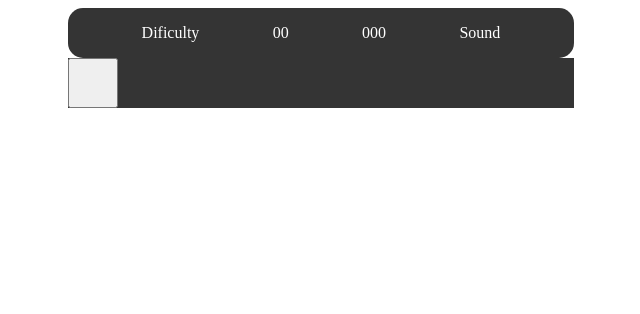
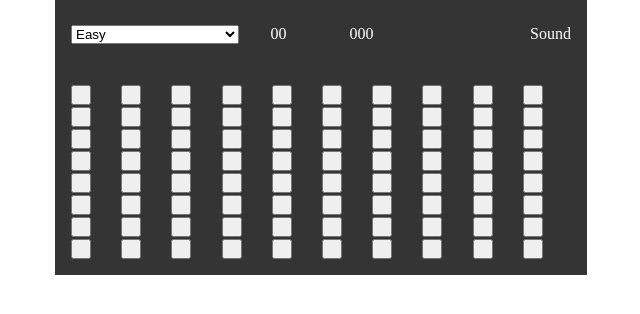
Before and after one commit to OctaviusFarrel/CreateMinesweeper, a plain HTML site: page index.html in a window 1280 px wide. Shown: the whole page, without its empty margins (319-959 px from the left). Drawn offline with Linux system fonts and the light colour scheme.

Commit message:
feat(Adding script into html)

```diff
--- a/index.html
+++ b/index.html
@@ -5,22 +5,23 @@
     <meta http-equiv="X-UA-Compatible" content="IE=edge" />
     <meta name="viewport" content="width=device-width, initial-scale=1.0" />
     <link rel="stylesheet" href="style.css" />
-
+    <script src="script.js" defer></script>
     <title>Minesweeper</title>
   </head>
   <body>
     <header>
-      <div class="container-flex">
-        <div class="div1">
-          <p>Dificulty</p>
-          <p class="bomb-navbar">00</p>
-          <p class="timer-navbar">000</p>
-          <p>Sound</p>
-        </div>
-      </div>
+        <select name="difficulty" id="difficulty">
+            <option value="easy">Easy</option>
+            <option value="medium">Medium</option>
+            <option value="hard">Hard</option>
+        </select>
+            <div class="detail-game">
+              <p id="bomb">00</p>
+              <p id="timer">000</p>
+            </div>
+        <p>Sound</p>
     </header>
     <main>
-      <button></button>
     </main>
   </body>
 </html>
--- a/script.js
+++ b/script.js
@@ -6,23 +6,31 @@ const difficulties = [
     [24, 20, 99]
 ];
 
-const [widthTiles, heightTiles, manyMines] = difficulties[Math.floor(Math.random()*3)];
+function initialize(difficulty) {
+    tiles.forEach(element => {
+        element.remove();
+    });
+
+    const [widthTiles, heightTiles, manyMines] = difficulties[difficulty];
+
+    const main = document.getElementsByTagName('main')[0];
+    main.style.gridTemplateColumns = `repeat(${widthTiles}, 1fr)`;
 
     const largeTiles = widthTiles * heightTiles;
 
     const baseElement = document.createElement('button');
     const clickEvent = (e) => {
-    e.target.remove();
+        e.target.innerHTML = ":)";
     };
 
     const gameOverEvent = (e) => {
-    console.log("Game Over");
+        e.target.innerHTML = ":(";
     };
 
     for (let index = 0; index < largeTiles; index++) {
         const currentElement = baseElement.cloneNode(false);
         currentElement.onclick = clickEvent;
-    document.getElementsByTagName('body')[0].appendChild(currentElement);
+        main.appendChild(currentElement);
         tiles.push(currentElement);
     }
 
@@ -36,5 +44,19 @@ for (let i = 0; i < manyMines; ) {
         tile.onclick = gameOverEvent;
         i++;
     }
+}
 
-console.log(mineTiles);
+initialize(0);
+
+document.getElementById('difficulty').onchange = e => {
+    initialize(e.target.selectedIndex);
+}
+
+let options = document.getElementsByTagName('option');
+
+for (let index = 0; index < options.length; index++) {
+    options[index].onclick = e => {
+        initialize(index);
+        console.log(`Clicked at index: ${index}`);
+    }
+}
--- a/style.css
+++ b/style.css
@@ -1,3 +1,8 @@
+* {
+  margin: 0;
+  padding: 0;
+}
+
 /* .wrapper {
   display: grid;
   grid-template-columns: repeat(3, 1fr);
@@ -45,30 +50,62 @@
   color: #343434;
 }
 
-.div1 {
+/* .div1 {
   display: flex;
   flex: 1;
-  justify-content: space-evenly;
+  justify-content: space-between;
+  padding: 0 16px;
   color: white;
   border-radius: 15px;
   background-color: #343434;
+} */
+
+header {
+  display: flex;
+  justify-content: space-between;
+  padding: 25px 16px;
+  color: white;
+  background-color: #343434;
+  margin: auto;
+  width: 500px;
 }
 
-.bomb-navbar {
+header > * {
+  flex: 1;
 }
 
-.timer-navbar {
+header > p {
+  text-align: end;
+}
+
+.detail-game {
+  display: flex;
+  flex: 1;
+  justify-content: space-around;
 }
 
 main {
   display: grid;
-  gap: 20px;
-  width: 40%;
+  width: 500px;
+  gap: 2px;
   margin: auto;
   background-color: #343434;
+  padding: 16px;
 }
 
 button {
-  width: 50px;
-  height: 50px;
+  width: 20px;
+  height: 20px;
 }
+
+option[value="easy"] {
+  background-color: hsl(120, 100%, 50%);
+}
+
+option[value="medium"] {
+  background-color: hsl(60, 100%, 50%);
+}
+
+option[value="hard"] {
+  background-color: hsl(0, 100%, 50%);
+}
```
Lines whose indentation alone changed are shown as unchanged.
